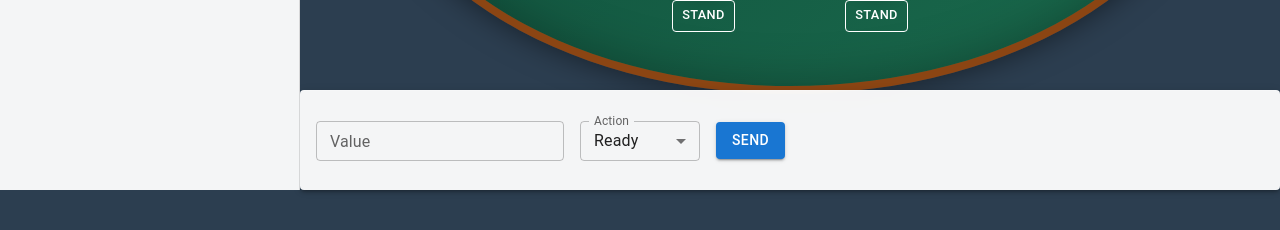
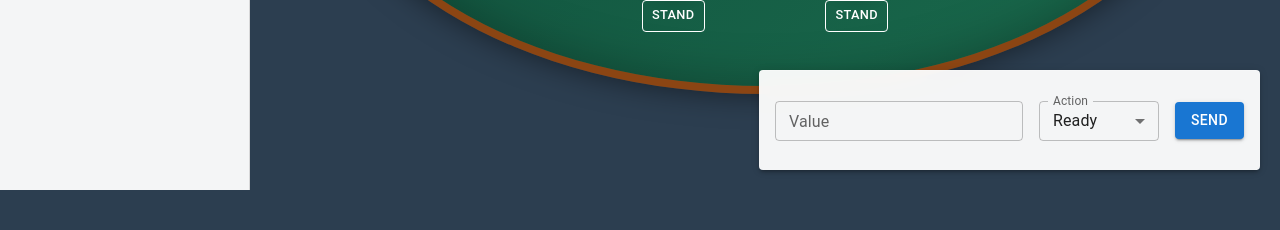
Before and after one commit to attaboyer-dev/donk, a Next.js app in the folder src/frontend/: page / in a window 1280 px wide. Shown: the part 610-840 px from the top of the page. Built offline with nearby package versions, Linux system fonts and the light colour scheme; no server answers.

Commit message:
Further cleaning up the UI

```diff
--- /dev/null
+++ b/src/frontend/src/components/ActionBox.tsx
@@ -0,0 +1,69 @@
+import React, { useState } from "react";
+import { UserEvent } from "@donk/utils";
+import { Button, FormControl, InputLabel, MenuItem, Paper, Select, Stack, TextField } from "@mui/material";
+
+const ActionBox = ({ sendWSMessage }) => {
+  const [inputValue, setInputValue] = useState("");
+  const onChangeHandler = (event) => {
+    setInputValue(event.target.value);
+  };
+
+  const [actionValue, setActionValue] = useState(UserEvent.Ready);
+  const onActionChangeHandler = (event) => {
+    setActionValue(event.target.value);
+  };
+
+  const handleSend = () => {
+    sendWSMessage(actionValue, inputValue);
+    setInputValue("");
+  };
+
+  return (
+    <Paper
+      elevation={3}
+      sx={{
+        position: "fixed",
+        bottom: 20,
+        right: 20,
+        height: "100px",
+        p: 2,
+        display: "flex",
+        alignItems: "center",
+        background: "rgba(255,255,255,0.95)",
+        backdropFilter: "blur(10px)",
+        borderTop: "1px solid rgba(255,255,255,0.2)",
+        transition: "left 0.3s ease",
+      }}
+    >
+      <Stack direction="row" spacing={2} alignItems="center" sx={{ width: "100%" }}>
+        <TextField
+          label="Value"
+          variant="outlined"
+          size="small"
+          value={inputValue}
+          onChange={onChangeHandler}
+          sx={{ minWidth: 120 }}
+        />
+        <FormControl size="small" sx={{ minWidth: 120 }}>
+          <InputLabel>Action</InputLabel>
+          <Select value={actionValue} label="Action" onChange={onActionChangeHandler}>
+            <MenuItem value={UserEvent.Ready}>Ready</MenuItem>
+            <MenuItem value={UserEvent.Fold}>Fold</MenuItem>
+            <MenuItem value={UserEvent.Check}>Check</MenuItem>
+            <MenuItem value={UserEvent.Call}>Call</MenuItem>
+            <MenuItem value={UserEvent.Raise}>Raise</MenuItem>
+            <MenuItem value={UserEvent.Show}>Show</MenuItem>
+            <MenuItem value={UserEvent.Stand}>Stand</MenuItem>
+            <MenuItem value={UserEvent.BuyIn}>Buy In</MenuItem>
+            <MenuItem value={UserEvent.Rename}>Rename</MenuItem>
+          </Select>
+        </FormControl>
+        <Button variant="contained" onClick={handleSend}>
+          Send
+        </Button>
+      </Stack>
+    </Paper>
+  );
+};
+
+export default ActionBox;
--- a/src/frontend/src/components/GameBoard.tsx
+++ b/src/frontend/src/components/GameBoard.tsx
@@ -22,6 +22,7 @@ import {
 import { Info, ChevronLeft, ChevronRight } from "@mui/icons-material";
 import React, { useEffect } from "react";
 import ActionLog from "./ActionLog";
+import ActionBox from "./ActionBox";
 
 const foldMessage = () => ({ type: UserEvent.Fold });
 const checkMessage = () => ({ type: UserEvent.Check });
@@ -129,16 +130,6 @@ const setupWebSocketListeners = () => {
 };
 
 const GameBoard = () => {
-  const [inputValue, setInputValue] = React.useState("");
-  const onChangeHandler = (event) => {
-    setInputValue(event.target.value);
-  };
-
-  const [actionValue, setActionValue] = React.useState(UserEvent.Ready);
-  const onActionChangeHandler = (event) => {
-    setActionValue(event.target.value);
-  };
-
   const [infoDialogOpen, setInfoDialogOpen] = React.useState(false);
   const handleInfoOpen = () => setInfoDialogOpen(true);
   const handleInfoClose = () => setInfoDialogOpen(false);
@@ -220,11 +211,6 @@ const GameBoard = () => {
 
   onEventLogHandler = (event) => {
     setActionLogValue([...actionLogValue, eventToLog(event)]);
-  };
-
-  const onSend = () => {
-    sendWSMessage(actionValue, inputValue);
-    setInputValue("");
   };
 
   // Calculate seat position in oval layout
@@ -429,7 +415,7 @@ const GameBoard = () => {
     );
   };
 
-  const drawerWidth = 300;
+  const drawerWidth = 250;
 
   return (
     <Box
@@ -447,9 +433,9 @@ const GameBoard = () => {
         sx={{
           width: drawerWidth,
           flexShrink: 0,
-          '& .MuiDrawer-paper': {
+          "& .MuiDrawer-paper": {
             width: drawerWidth,
-            boxSizing: 'border-box',
+            boxSizing: "border-box",
             background: "rgba(255,255,255,0.95)",
             backdropFilter: "blur(10px)",
           },
@@ -463,9 +449,7 @@ const GameBoard = () => {
             px: 2,
           }}
         >
-          <Typography variant="h6">
-            Action Log
-          </Typography>
+          <Typography variant="h6">Action Log</Typography>
           <IconButton onClick={handleToggleActionLog}>
             <ChevronLeft />
           </IconButton>
@@ -481,8 +465,8 @@ const GameBoard = () => {
         <Box
           sx={{
             position: "fixed",
-            left: 0,
-            top: "50%",
+            left: 10,
+            top: 100,
             transform: "translateY(-50%)",
             zIndex: 1000,
           }}
@@ -533,56 +517,14 @@ const GameBoard = () => {
             justifyContent: "center",
             alignItems: "center",
             pb: { xs: "120px", sm: "120px", md: "120px" }, // Account for fixed bottom panel
+            transform: !actionLogOpen ? "translateX(-150px)" : "translateX(0)",
+            transition: "transform 0.3s ease",
           }}
         >
           {renderSeats()}
         </Box>
 
-        <Paper
-          elevation={3}
-          sx={{
-            position: "fixed",
-            bottom: 0,
-            left: actionLogOpen ? drawerWidth : 0,
-            right: 0,
-            height: "100px",
-            p: 2,
-            display: "flex",
-            alignItems: "center",
-            background: "rgba(255,255,255,0.95)",
-            backdropFilter: "blur(10px)",
-            borderTop: "1px solid rgba(255,255,255,0.2)",
-            transition: "left 0.3s ease",
-          }}
-        >
-          <Stack direction="row" spacing={2} alignItems="center" sx={{ width: "100%" }}>
-            <TextField
-              label="Value"
-              variant="outlined"
-              size="small"
-              value={inputValue}
-              onChange={onChangeHandler}
-              sx={{ minWidth: 120 }}
-            />
-            <FormControl size="small" sx={{ minWidth: 120 }}>
-              <InputLabel>Action</InputLabel>
-              <Select value={actionValue} label="Action" onChange={onActionChangeHandler}>
-                <MenuItem value={UserEvent.Ready}>Ready</MenuItem>
-                <MenuItem value={UserEvent.Fold}>Fold</MenuItem>
-                <MenuItem value={UserEvent.Check}>Check</MenuItem>
-                <MenuItem value={UserEvent.Call}>Call</MenuItem>
-                <MenuItem value={UserEvent.Raise}>Raise</MenuItem>
-                <MenuItem value={UserEvent.Show}>Show</MenuItem>
-                <MenuItem value={UserEvent.Stand}>Stand</MenuItem>
-                <MenuItem value={UserEvent.BuyIn}>Buy In</MenuItem>
-                <MenuItem value={UserEvent.Rename}>Rename</MenuItem>
-              </Select>
-            </FormControl>
-            <Button variant="contained" onClick={onSend}>
-              Send
-            </Button>
-          </Stack>
-        </Paper>
+        <ActionBox sendWSMessage={sendWSMessage} />
       </Box>
 
       <Dialog open={infoDialogOpen} onClose={handleInfoClose} maxWidth="sm" fullWidth>
@@ -608,15 +550,3 @@ const GameBoard = () => {
 };
 
 export default GameBoard;
-
-// NEXT GOALS:
-/*
- - DONE: Handle disconnection events (closing tab should update others; send event)
- - DONE: Handle "stand" events, updating UI
- - DONE: Handle "buy-in" events
- - DONE: Handle "Rename" events,
- - DONE: Handle "ready" events
- - DONE: Progress to game state updates
- - Handle stacks on stand/leave events (tracking money changes)
- - Handle name collisions for RENAME events
-*/
```
